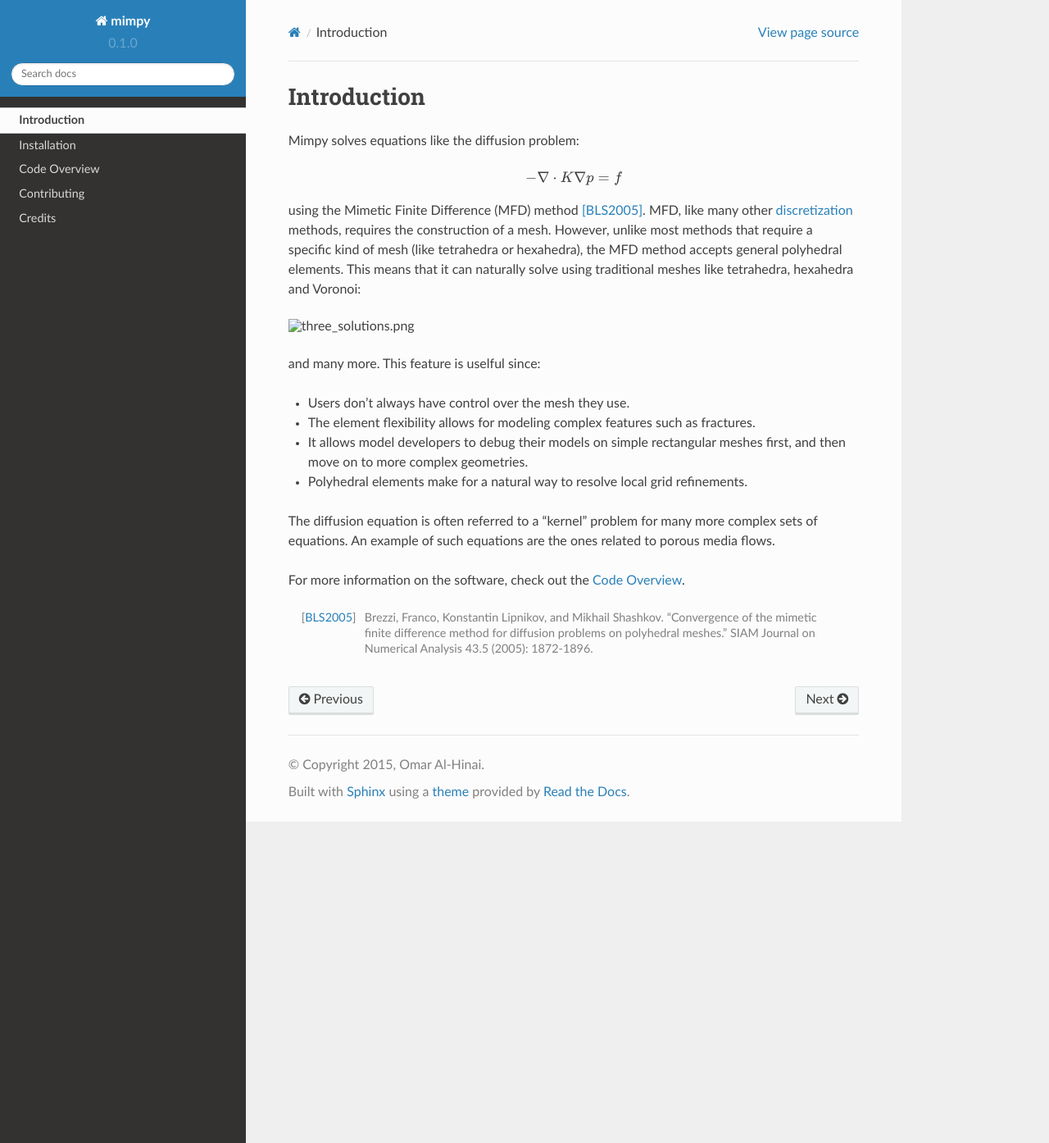
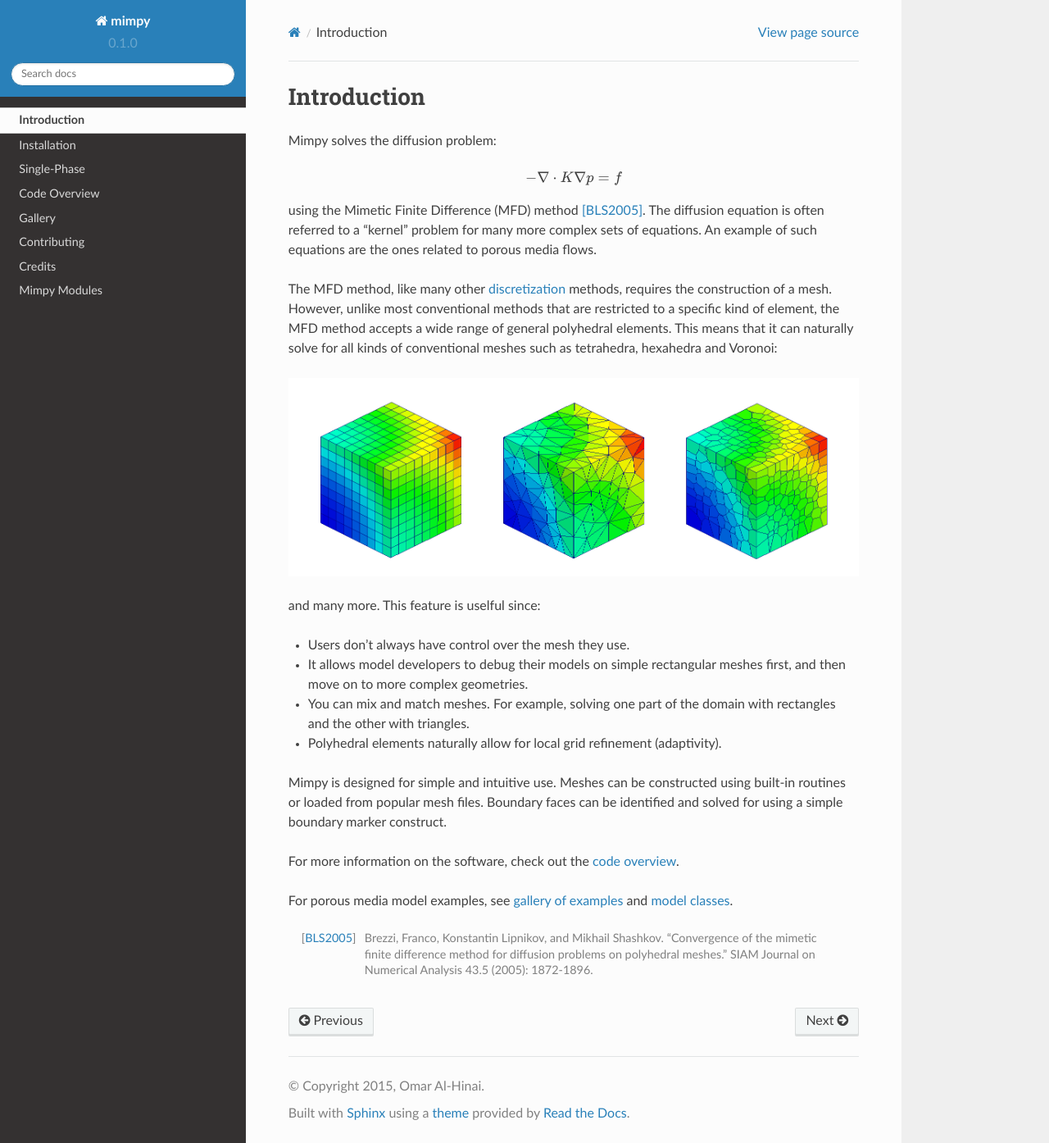
Before and after one commit to ohinai/mimpy, a Sphinx documentation site: the page built from docs/intro.rst, in a window 1280 px wide and 1394 px high. Shown: the whole window at 82% size. Built offline with Sphinx 7.4.7 and the Read the Docs theme 2.0.0, drawn with Linux system fonts in a browser that asks for light colours; pages that are not in the unit, such as notebooks, are missing from menus; the version number is read from the project's files by our own code.

Commit message:
added documentation files

```diff
--- /dev/null
+++ b/docs/hexmeshclass.rst
@@ -0,0 +1,5 @@
+HexMesh Class
+-------------
+
+.. autoclass:: mimpy.mesh.hexmesh.HexMesh
+    :members:
--- a/docs/index.rst
+++ b/docs/index.rst
@@ -6,7 +6,8 @@
 Welcome to mimpy's documentation!
 ======================================
 
-Mimpy is a Python based library for solving certain Partial Differential Equations using
+Mimpy is a Python based library for solving the diffusion equation and related
+problems using
 the Mimetic Finite Difference method.
 
 .. toctree::
@@ -19,12 +20,11 @@ the Mimetic Finite Difference method.
    examplegallery
    contributing
    authors
-
+   modules
 
 
 Indices and tables
 ==================
 
 * :ref:`genindex`
-* :ref:`modindex`
 * :ref:`search`
--- a/docs/intro.rst
+++ b/docs/intro.rst
@@ -3,7 +3,7 @@ Introduction
 ============
 
 
-Mimpy solves equations like the diffusion problem:
+Mimpy solves the diffusion problem:
 
 .. math::
      \begin{align}
@@ -11,25 +11,37 @@ Mimpy solves equations like the diffusion problem:
      \end{align}
 
 using the Mimetic Finite Difference (MFD) method [BLS2005]_.
-MFD, like many other discretization_ methods,
-requires the construction of a mesh. However, unlike most methods that require a specific
-kind of mesh (like tetrahedra or hexahedra), the MFD method accepts general polyhedral elements. This means
-that it can naturally solve using traditional meshes like tetrahedra, hexahedra and Voronoi:
+The diffusion equation is often referred to a "kernel" problem for many more complex sets of
+equations. An example of such equations are the ones related to porous media flows.
+
+The MFD method, like many other discretization_ methods,
+requires the construction of a mesh. However, unlike most conventional methods that are restricted to a specific
+kind of element, the MFD method accepts a wide range of general polyhedral elements. This means
+that it can naturally solve for all kinds of conventional meshes such as tetrahedra, hexahedra and Voronoi:
 
 .. image:: three_solutions.png
 
 and many more. This feature is uselful since:
 
 - Users don't always have control over the mesh they use.
-- The element flexibility allows for  modeling complex features such as fractures.
 - It allows model developers to debug their models on simple rectangular meshes
   first, and then move on to more complex geometries.
-- Polyhedral elements make for a natural way to resolve local grid refinements.
+- You can mix and match meshes. For example, solving one part of the domain with
+  rectangles and the other with triangles.
+- Polyhedral elements naturally allow for local grid refinement (adaptivity).
 
-The diffusion equation is often referred to a "kernel" problem for many more complex sets of
-equations. An example of such equations are the ones related to porous media flows.
 
-For more information on the software, check out the :ref:`codeoverview`.
+Mimpy is designed for simple and intuitive use.
+Meshes can be constructed using built-in routines or
+loaded from popular mesh files. Boundary faces can be identified and solved for using a simple boundary marker construct.
+
+
+For more information on the software, check out the :ref:`code overview <codeoverview>`.
+
+
+For porous media model examples, see  :ref:`gallery of examples <examplegallery>` and
+:ref:`model classes <modelmodule>`.
+
 
 .. _discretization: http://en.wikipedia.org/wiki/Numerical_partial_differential_equations
 
--- /dev/null
+++ b/docs/meshclass.rst
@@ -0,0 +1,5 @@
+Mesh (Base)
+-----------------
+
+.. autoclass:: mimpy.mesh.mesh.Mesh
+    :members:
--- /dev/null
+++ b/docs/mfdclass.rst
@@ -0,0 +1,5 @@
+MFD (Base)
+---------
+
+.. autoclass:: mimpy.mfd.mfd.MFD
+    :members:
--- /dev/null
+++ b/docs/modules.rst
@@ -0,0 +1,9 @@
+Mimpy Modules
+=============
+
+.. toctree::
+   :maxdepth: 4
+
+   meshmodule
+   mfdmodule
+   modelmodule
--- /dev/null
+++ b/docs/singlephase.rst
@@ -0,0 +1 @@
+.. include:: ../mimpy/models/singlephase.rst
--- /dev/null
+++ b/docs/singlephaseclass.rst
@@ -0,0 +1,5 @@
+SinglePhase
+-----------
+
+.. autoclass:: mimpy.models.singlephase.SinglePhase
+    :members:
--- /dev/null
+++ b/docs/singlephasesection.rst
@@ -0,0 +1,13 @@
+
+
+Single-Phase
+=======
+
+
+
+
+.. toctree::
+   :maxdepth: 2
+
+   singlephase
+   singlephaseexample
--- /dev/null
+++ b/docs/transportclass.rst
@@ -0,0 +1,6 @@
+Transport
+---------
+
+
+.. autoclass:: mimpy.models.transport.Transport
+    :members:
--- /dev/null
+++ b/docs/twophaseclass.rst
@@ -0,0 +1,6 @@
+TwoPhase
+--------
+
+
+.. autoclass:: mimpy.models.twophase.TwoPhase
+    :members:
```
Also changed, not shown: docs/examplegallery.rst (added, +13 -0 lines), docs/mimpy.models.singlephase.rst (deleted, +0 -22 lines), docs/mimpy.models.transport.rst (deleted, +0 -22 lines), docs/mimpy_overview.rst (deleted, +0 -31 lines), docs/modelmodule.rst (added, +10 -0 lines), docs/twophaseexample1.rst (added, +14 -0 lines), docs/twophaseexample2.rst (added, +19 -0 lines), docs/models.svg (added), docs/three_solutions.png (added).
